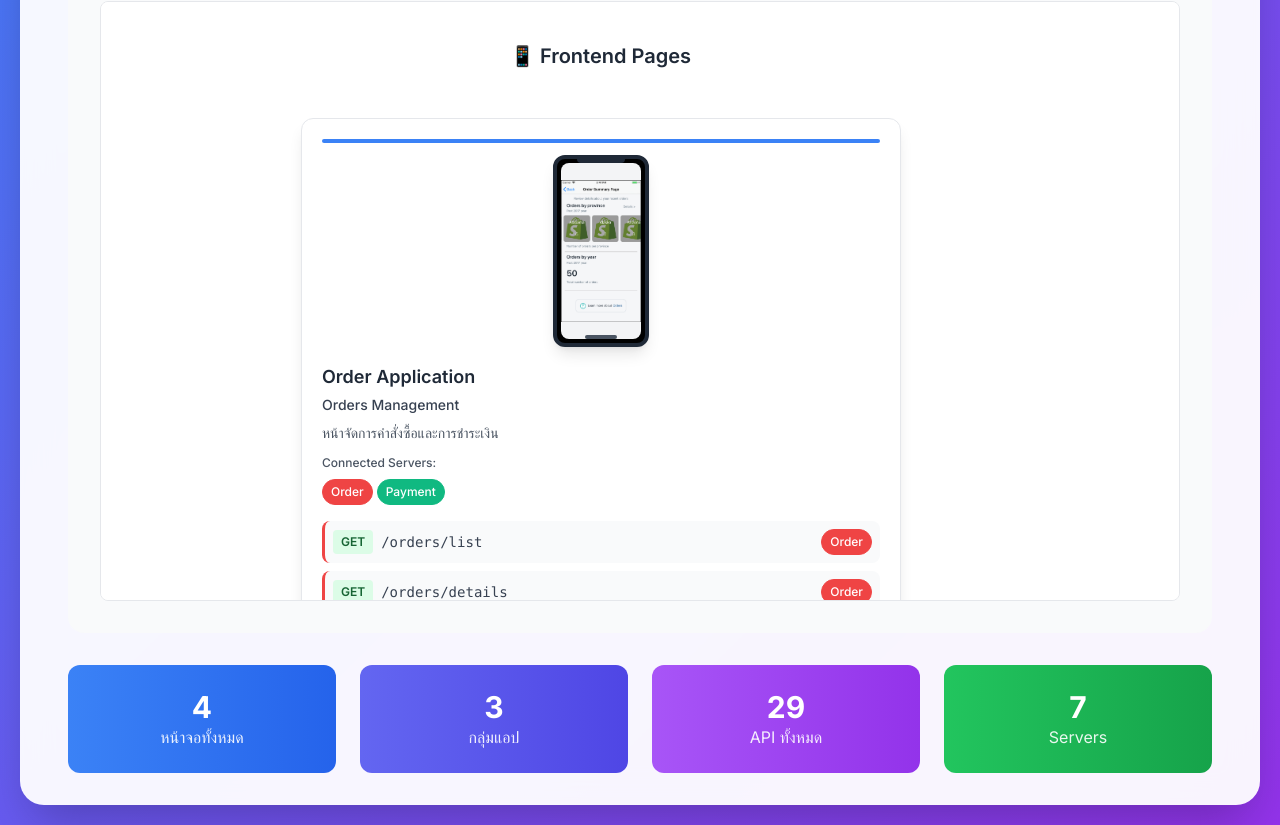
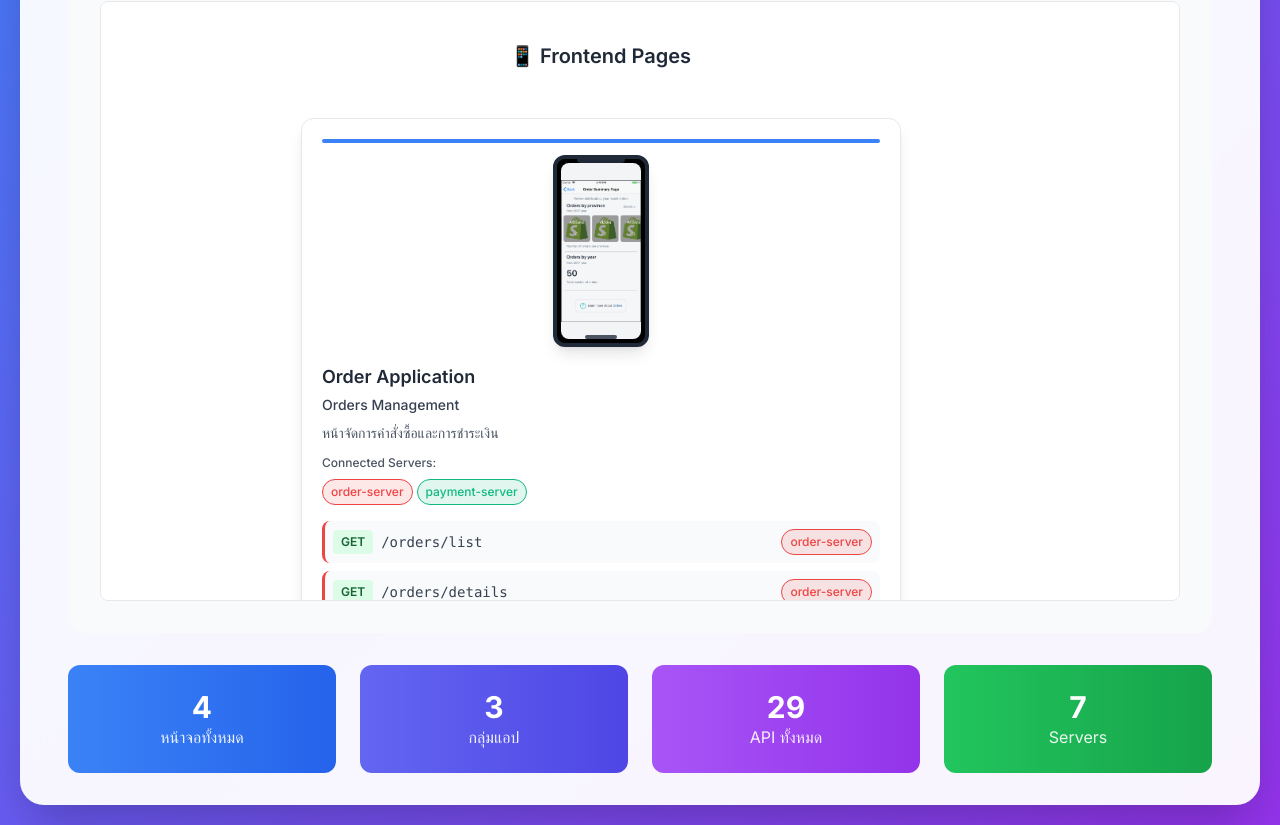
Before and after one commit to n4ve/app-diagram-template, an Astro site: page / in a window 1280 px wide. Shown: the part 441-1266 px from the top of the page. Built offline with nearby package versions, Linux system fonts and the light colour scheme; Astro itself is replaced by a stand-in of ours.

Commit message:
update design

```diff
--- a/src/components/ArchitectureDiagram.astro
+++ b/src/components/ArchitectureDiagram.astro
@@ -86,7 +86,7 @@ Object.entries(groups).forEach(([groupId, group]) => {
         <!-- Group View (hidden by default) -->
         <div id="group-view" class="groups-grid hidden">
           {Object.entries(groups).map(([groupId, group]) => (
-            <GroupCard groupId={groupId} group={group} />
+            <GroupCard groupId={groupId} group={group} servers={servers} />
           ))}
         </div>
       </div>
--- a/src/components/GroupCard.astro
+++ b/src/components/GroupCard.astro
@@ -1,9 +1,10 @@
 ---
 import type { GroupData } from '../types/index.ts';
 
-const { groupId, group } = Astro.props as {
+const { groupId, group, servers } = Astro.props as {
   groupId: string;
   group: GroupData;
+  servers: any;
 };
 
 // Get all pages that belong to this group (now nested under group.pages)
@@ -27,15 +28,16 @@ groupPages.forEach(([_, page]) => {
   });
 });
 
-// Server display names and colors
-const serverInfo = {
-  'auth-server': { name: 'Auth', color: '#3B82F6' },
-  'payment-server': { name: 'Payment', color: '#10B981' },
-  'user-server': { name: 'User', color: '#8B5CF6' },
-  'analytics-server': { name: 'Analytics', color: '#F97316' },
-  'notification-server': { name: 'Notify', color: '#EC4899' },
-  'product-server': { name: 'Product', color: '#6366F1' },
-  'order-server': { name: 'Order', color: '#EF4444' }
+// Get server info from servers data
+const getServerInfo = (serverId: string) => {
+  const server = servers[serverId];
+  if (server) {
+    return {
+      name: server.name || serverId,
+      color: server.color || '#6B7280'
+    };
+  }
+  return { name: serverId, color: '#6B7280' };
 };
 
 // Define group icons based on groupId
@@ -92,7 +94,7 @@ const groupIcon = groupIcons[groupId as keyof typeof groupIcons] || '📁';
       <div class="text-xs font-semibold text-gray-700 mb-3">Connected Servers:</div>
       <div class="space-y-3">
         {Array.from(apisByServer.entries()).map(([serverId, apis]) => {
-          const server = serverInfo[serverId as keyof typeof serverInfo] || { name: serverId, color: '#6B7280' };
+          const server = getServerInfo(serverId);
           return (
             <div class="bg-white rounded-lg p-3 border border-gray-200 shadow-sm">
               <!-- Server Header -->
--- a/src/components/PageCard.astro
+++ b/src/components/PageCard.astro
@@ -117,14 +117,12 @@ const uniqueServers = [...new Set((page.apis || []).map(api => api.split(':')[0]
       {uniqueServers.map(serverId => {
         const serverData = servers[serverId];
         const serverColor = serverData?.color || '#6B7280';
-        const serverShortName = serverData?.name?.split(' ')[0] || serverId;
-
         return (
           <span
-            class="px-2 py-1 text-xs font-medium rounded-full border text-white"
-            style={`background-color: ${serverColor}; border-color: ${serverColor}`}
+            class="px-2 py-1 text-xs font-medium rounded-full border"
+            style={`background-color: ${serverColor}20; color: ${serverColor}; border-color: ${serverColor}`}
           >
-            {serverShortName}
+            {serverId}
           </span>
         );
       })}
@@ -164,10 +162,10 @@ const uniqueServers = [...new Set((page.apis || []).map(api => api.split(':')[0]
             </div>
             <div class="flex items-center">
               <span
-                class="px-2 py-1 text-xs font-medium rounded-full border text-white"
-                style={`background-color: ${servers[serverName]?.color || '#6B7280'}; border-color: ${servers[serverName]?.color || '#6B7280'}`}
+                class="px-2 py-1 text-xs font-medium rounded-full border"
+                style={`background-color: ${servers[serverName]?.color || '#6B7280'}20; color: ${servers[serverName]?.color || '#6B7280'}; border-color: ${servers[serverName]?.color || '#6B7280'}`}
               >
-                {servers[serverName]?.name?.split(' ')[0] || serverName}
+                {serverName}
               </span>
             </div>
           </div>
--- a/src/components/ServerCard.astro
+++ b/src/components/ServerCard.astro
@@ -1,9 +1,8 @@
 ---
 const { serverId, server } = Astro.props;
 
-// Import server colors for consistent theming
-import { getServerColor } from '../utils/serverColors.ts';
-const serverColor = getServerColor(serverId);
+// Use color from server data
+const serverColor = server.color || '#6B7280'; // Fallback to gray if no color
 
 // Import API frequency utilities
 import {
@@ -17,10 +16,10 @@ const apiFrequency = getServerApiFrequency(serverId);
 const totalPageConnections = getTotalPageConnections(serverId);
 ---
 
-<div class={`server-card bg-white rounded-xl p-5 shadow-lg border-l-4 ${serverColor.leftBorder} transition-all duration-300 hover:shadow-xl hover:-translate-y-2`} data-server={serverId} data-backends={JSON.stringify(server.backends || [])}>
+<div class={`server-card bg-white rounded-xl p-5 shadow-lg border-l-4 transition-all duration-300 hover:shadow-xl hover:-translate-y-2`} style={`border-left-color: ${serverColor}`} data-server={serverId} data-backends={JSON.stringify(server.backends || [])}>
   <div class="flex items-center justify-between mb-2">
     <h3 class="text-lg font-semibold text-gray-800">{server.name}</h3>
-    <span class={`px-2 py-1 text-xs font-medium rounded-full border ${serverColor.bg} ${serverColor.text} ${serverColor.border}`}>
+    <span class="px-2 py-1 text-xs font-medium rounded-full border" style={`background-color: ${serverColor}20; color: ${serverColor}; border-color: ${serverColor}`}>
       {serverId}
     </span>
   </div>
--- a/src/data/servers.json
+++ b/src/data/servers.json
@@ -2,7 +2,7 @@
     "auth-server": {
       "name": "Authentication Server",
       "description": "จัดการการยืนยันตัวตนและความปลอดภัย",
-      "color": "#3B82F6",
+      "color": "#FF0000",
       "backends": ["mysql-db"],
       "types": ["Kubernetes", "Cloud"],
       "apis": [
```
